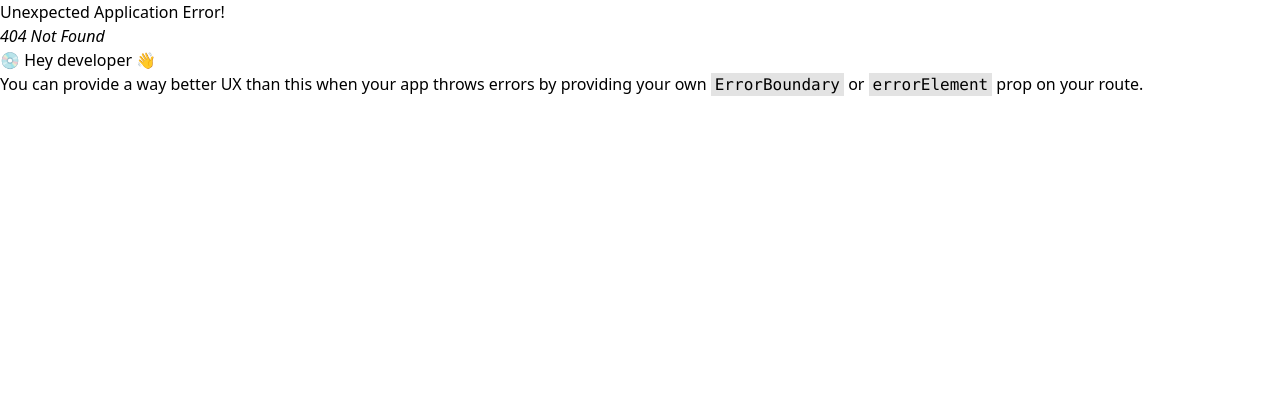
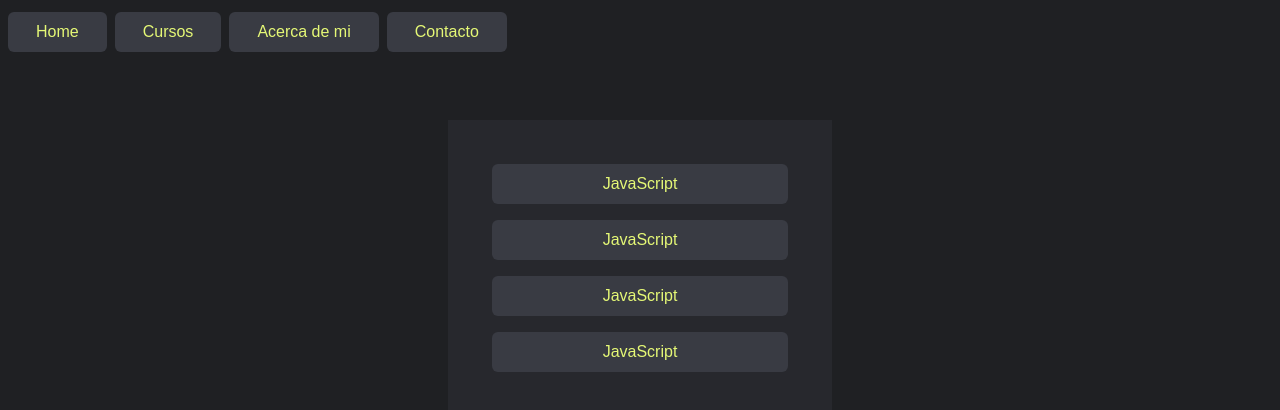
Before and after one commit to luismera86/front-correctionv2, a React (Vite) app: page /courses in a window 1280 px wide. Before the commit this address had no page. Shown: the top 410 px of the page. Built offline with nearby package versions, Linux system fonts and the light colour scheme.

Commit message:
BoxPaper and Buttonrready

```diff
--- /dev/null
+++ b/src/components/BoxPaper/BoxPaper.tsx
@@ -0,0 +1,9 @@
+interface BoxPaperProps {
+  children: React.ReactNode;
+  space?: string;
+}
+export const BoxPaper = ({ children, space = "4" }: BoxPaperProps) => {
+  return (
+    <div className={`flex flex-col bg-[#27282D] h-auto p-11 w-96 justify-center space-y-${space} `}>{children}</div>
+  );
+};
--- a/src/components/Button/Button.tsx
+++ b/src/components/Button/Button.tsx
@@ -3,12 +3,7 @@ interface ButtonProps {
 }
 export const Button = ({ name }: ButtonProps) => {
   return (
-    <button
-      className="bg-[#393B43]
-    text-[#E5F876] rounded-md hover:bg-[#E5F876]
-    border border-[#E5F876] hover:border-[#E5F876] hover:text-[#393B43]
-    p-2 px-7    "
-    >
+    <button className={`bg-[#393B43]  text-[#E5F876] rounded-md hover:bg-[#E5F876] hover:text-[#393B43] p-2 px-7 `}>
       {name}
     </button>
   );
--- a/src/components/index.ts
+++ b/src/components/index.ts
@@ -1,2 +1,3 @@
+export * from './BoxPaper/BoxPaper';
 export * from './Button/Button';
 export * from './NavBar/NavBar';
--- a/src/index.css
+++ b/src/index.css
@@ -1,3 +1,7 @@
 @tailwind base;
 @tailwind components;
 @tailwind utilities;
+
+body {
+  font-family: UntitledSans-Regular, sans-serif;
+}
--- /dev/null
+++ b/src/pages/Courses.tsx
@@ -0,0 +1,17 @@
+import { Button, NavBar } from "../components";
+
+export const Courses = () => {
+  return (
+    <>
+      <NavBar />
+      <div className=" bg-[#1F2023] flex flex-col h-screen text-[#F2F2F2] pt-14 items-center">
+        <div className="flex flex-col bg-[#27282D] h-auto p-11 w-96 justify-center space-y-4 ">
+          <Button name="JavaScript" />
+          <Button name="JavaScript" />
+          <Button name="JavaScript" />
+          <Button name="JavaScript" />
+        </div>
+      </div>
+    </>
+  );
+};
--- a/src/pages/Home.tsx
+++ b/src/pages/Home.tsx
@@ -4,7 +4,9 @@ export const Home = () => {
   return (
     <>
       <NavBar />
-      <div>Home</div>
+      <div className=" bg-[#1F2023] flex p-20 h-screen">
+        <div>Home</div>
+      </div>
     </>
   );
 };
--- /dev/null
+++ b/src/pages/admin/Login.tsx
@@ -0,0 +1,15 @@
+import { BoxPaper, Button } from "../../components";
+
+export const Login = () => {
+  return (
+    <div className=" bg-[#1F2023] flex flex-col h-screen text-[#F2F2F2] pt-14 items-center">
+      <BoxPaper space="2">
+        <label>Usuario</label>
+        <input className="bg-[#44464e]  text-[#E5F876] p-2" type="text" />
+        <label>Contraseña</label>
+        <input className="bg-[#44464e]  text-[#E5F876] p-2" type="password" />
+        <Button name="Entrar" />
+      </BoxPaper>
+    </div>
+  );
+};
--- a/src/pages/index.ts
+++ b/src/pages/index.ts
@@ -1 +1,4 @@
+export * from './Courses';
 export * from './Home';
+export * from './Layout/Layout';
+export * from './admin/Login';
```
Also changed, not shown: src/router/AppRouter.tsx (+9 -1 lines), src/config/axios.config.ts (line endings or trailing spaces).
